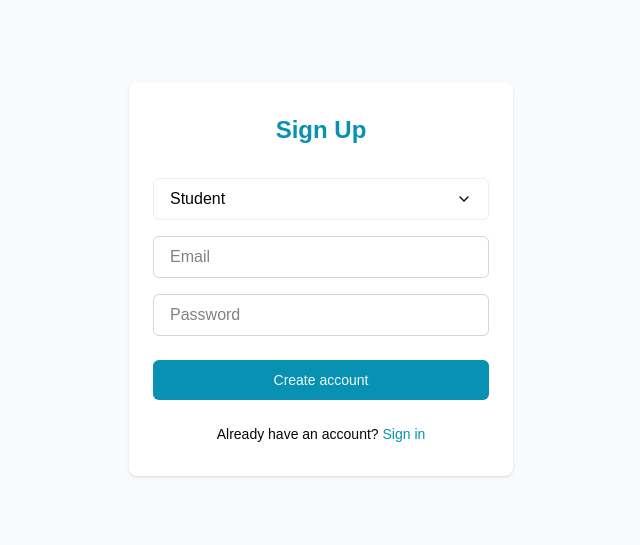
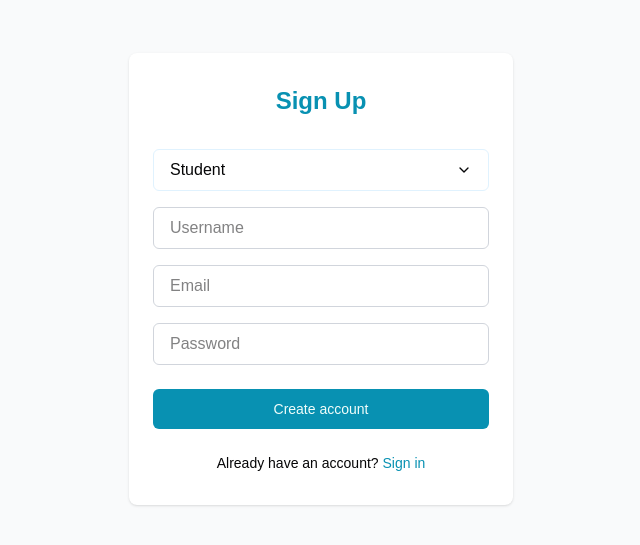
Before and after one commit to asadullahjan/e-learning_platform, a Next.js app in the folder finalterm/frontend/: page /auth/register in a window 1280 px wide. Shown: the part 145-690 px from the top of the page, without its empty margins (319-959 px from the left). Built offline with nearby package versions, Linux system fonts and the light colour scheme; no server answers.

Commit message:
feat: add username when registering

```diff
--- a/finalterm/frontend/src/components/auth/RegisterForm.tsx
+++ b/finalterm/frontend/src/components/auth/RegisterForm.tsx
@@ -37,6 +37,7 @@ export default function RegisterForm() {
       router.push("/dashboard");
     } catch (err: any) {
       const errorMessage =
+        err.response?.data?.username?.[0] ||
         err.response?.data?.email?.[0] ||
         err.response?.data?.password?.[0] ||
         err.response?.data?.role?.[0] ||
@@ -93,6 +94,32 @@ export default function RegisterForm() {
                   className="text-sm mt-1"
                 >
                   {errors.role.message}
+                </Typography>
+              )}
+            </div>
+            <div>
+              <Input
+                {...register("username", {
+                  required: "Username is required",
+                  minLength: { value: 3, message: "Username must be at least 3 characters" },
+                  pattern: {
+                    value: /^[a-zA-Z0-9_]+$/,
+                    message: "Username can only contain letters, numbers, and underscores",
+                  },
+                })}
+                id="username"
+                name="username"
+                type="text"
+                required
+                placeholder="Username"
+              />
+              {errors.username && (
+                <Typography
+                  variant="p"
+                  color="destructive"
+                  className="text-sm mt-1"
+                >
+                  {errors.username.message}
                 </Typography>
               )}
             </div>
--- a/finalterm/frontend/src/services/authService.ts
+++ b/finalterm/frontend/src/services/authService.ts
@@ -6,6 +6,7 @@ export interface LoginData {
 }
 
 export interface RegisterData {
+  username: string;
   email: string;
   password: string;
   role: "student" | "teacher";
```
Also changed, not shown: 2 other files (tests, documents, lock files or other folders).
